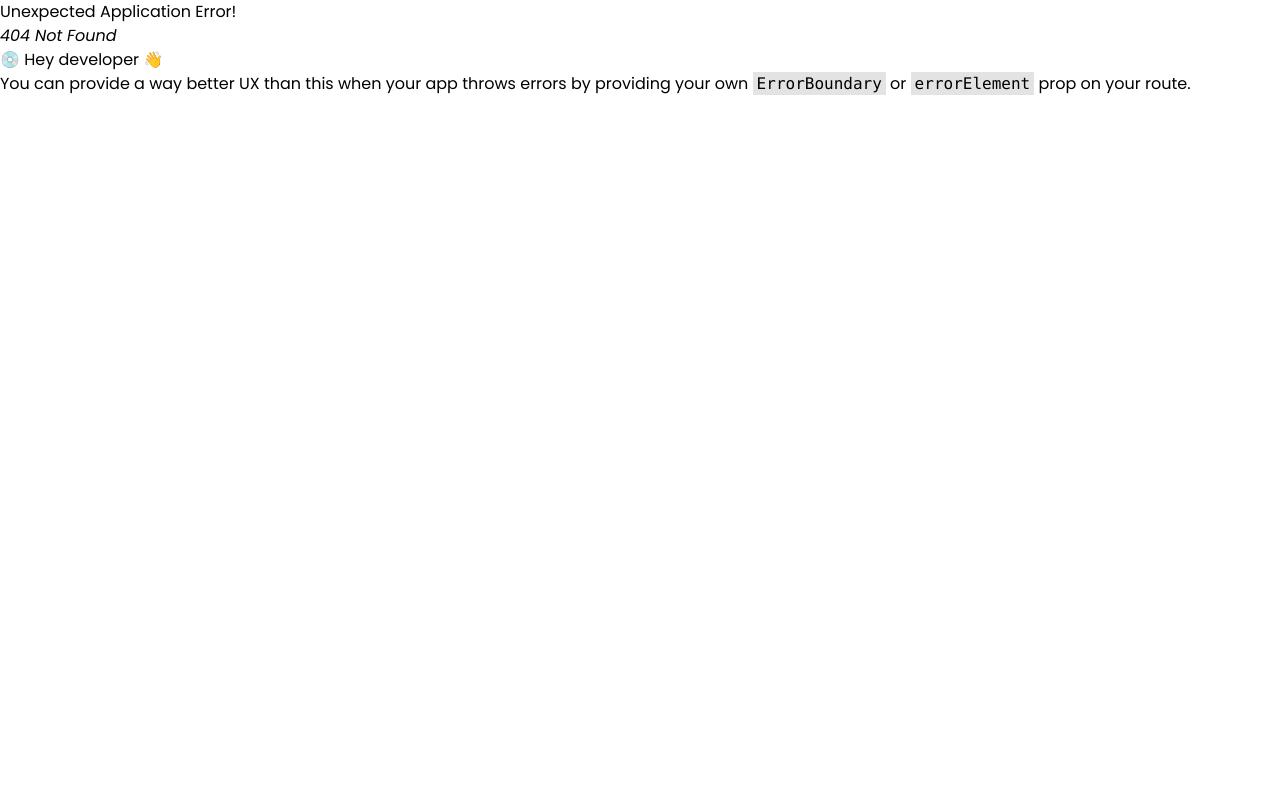
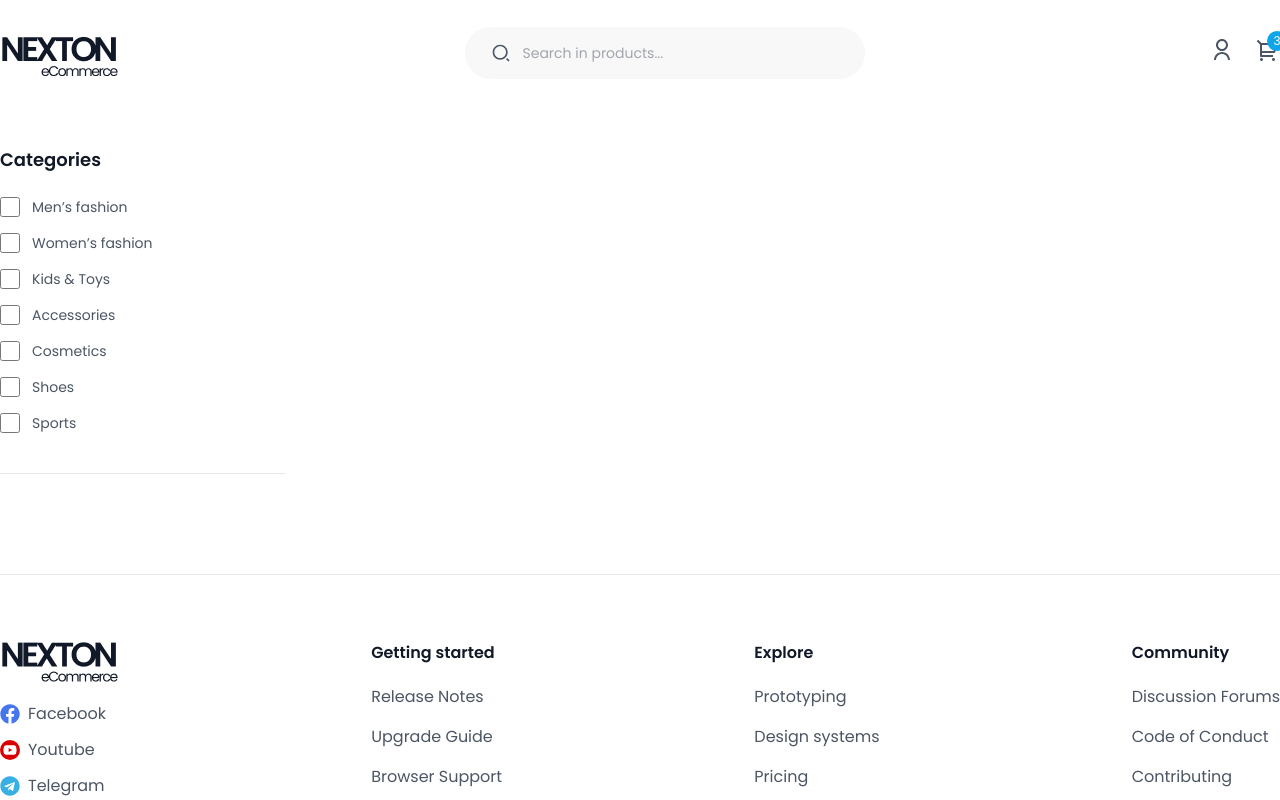
Before and after one commit to Munna-Scriptz/Nexton-E-Commerce, a React (Vite) app: page /Products in a window 1280 px wide. Before the commit this address had no page. Shown: the top 800 px of the page. Built offline with nearby package versions, Linux system fonts and the light colour scheme.

Commit message:
Product Page. Categories Complete

```diff
--- a/src/App.jsx
+++ b/src/App.jsx
@@ -2,6 +2,7 @@ import { createBrowserRouter, createRoutesFromElements, Route, RouterProvider }
 import './App.css'
 import { LayoutOne } from './layout/LayoutOne'
 import { Home } from './pages/Home'
+import ProductPage from './pages/ProductPage'
 
 function App() {
 
@@ -9,6 +10,7 @@ function App() {
     <Route>
       <Route path='/' element={<LayoutOne/>}>
         <Route index element={<Home/>}></Route>
+        <Route path='/Products' element={<ProductPage/>}></Route>
       </Route>
     </Route>
   ))
--- /dev/null
+++ b/src/pages/ProductPage.jsx
@@ -0,0 +1,55 @@
+import React from 'react'
+
+const ProductPage = () => {
+  return (
+    <>
+        <section className='mt-[40px]'>
+            <div className="container">
+                <div id="Mother_Div">
+                    {/* -----Left Side  */}
+                    <div id="Left_Side">
+                        {/* categories */}
+                        <div className='w-[285px] border-b-1 border-[#E5E7EB] pb-[40px]'>
+                            <h2 className='text-[18px] font-semibold text-second font-poppins mb-[24px]'>Categories</h2>
+                            <div  className='flex items-center gap-3'>
+                                <input type="checkbox" className='w-5 h-5' id='check'/>
+                                <label for='check' className='text-Primary text-sm'>Men’s fashion</label>
+                            </div>
+                            <div  className='flex items-center gap-3 mt-[16px]'>
+                                <input type="checkbox" className='w-5 h-5 border-2 rounded-[4px] outline-none border-[#94A3B8]' id='check'/>
+                                <label for='check' className='text-Primary text-sm'>Women’s fashion</label>
+                            </div>
+                            <div  className='flex items-center gap-3 mt-[16px]'>
+                                <input type="checkbox" className='w-5 h-5 border-2 rounded-[4px] outline-none border-[#94A3B8]' id='check'/>
+                                <label for='check' className='text-Primary text-sm'>Kids & Toys</label>
+                            </div>
+                            <div  className='flex items-center gap-3 mt-[16px]'>
+                                <input type="checkbox" className='w-5 h-5 border-2 rounded-[4px] outline-none border-[#94A3B8]' id='check'/>
+                                <label for='check' className='text-Primary text-sm'>Accessories</label>
+                            </div>
+                            <div  className='flex items-center gap-3 mt-[16px]'>
+                                <input type="checkbox" className='w-5 h-5 border-2 rounded-[4px] outline-none border-[#94A3B8]' id='check'/>
+                                <label for='check' className='text-Primary text-sm'>Cosmetics</label>
+                            </div>
+                            <div  className='flex items-center gap-3 mt-[16px]'>
+                                <input type="checkbox" className='w-5 h-5 border-2 rounded-[4px] outline-none border-[#94A3B8]' id='check'/>
+                                <label for='check' className='text-Primary text-sm'>Shoes</label>
+                            </div>
+                            <div  className='flex items-center gap-3 mt-[16px]'>
+                                <input type="checkbox" className='w-5 h-5 border-2 rounded-[4px] outline-none border-[#94A3B8]' id='check'/>
+                                <label for='check' className='text-Primary text-sm'>Sports</label>
+                            </div>
+                        </div>
+                    </div>
+                    {/* -----Left Side  */}
+                    <div id="Right_Side">
+
+                    </div>
+                </div>
+            </div>
+        </section>
+    </>
+  )
+}
+
+export default ProductPage
```
